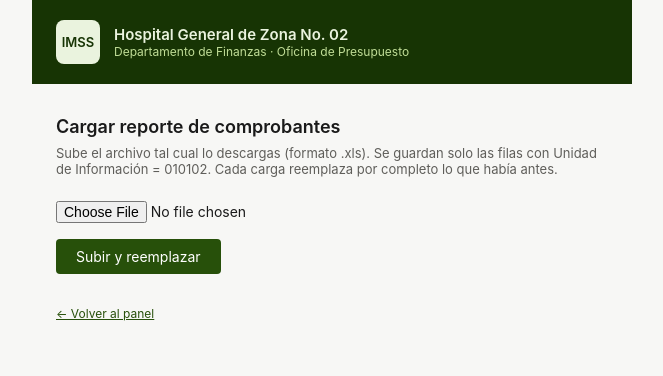
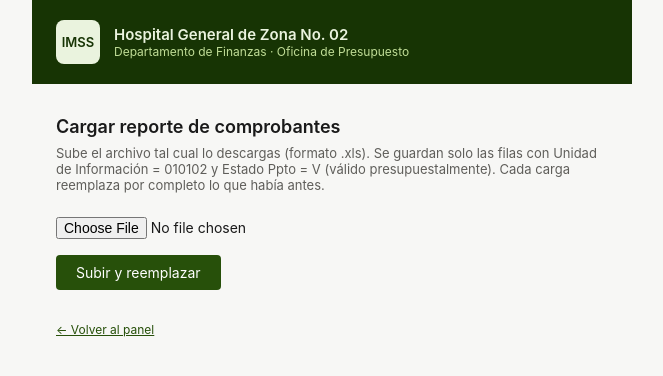
Before and after one commit to GabrielZacariasG/disponibilidad-presupuestal, a Next.js app: page /cargar-comprobantes in a window 1280 px wide. Shown: the top 376 px of the page, without its empty margins (308-971 px from the left). Built offline with nearby package versions, Linux system fonts and the light colour scheme.

Commit message:
Filter rows by 'Estado Ppto' and update error message
Updated filtering logic to include 'Estado Ppto' check and modified error message accordingly.

```diff
--- a/app/cargar-comprobantes/page.js
+++ b/app/cargar-comprobantes/page.js
@@ -27,11 +27,12 @@ async function procesarArchivo(file) {
 
   const filtradas = filas.filter((f) => {
     const ui = f['Unidad de Información'];
-    return ui != null && String(ui).trim() === UI_OBJETIVO;
+    const estadoPpto = f['Estado Ppto'];
+    return ui != null && String(ui).trim() === UI_OBJETIVO && estadoPpto === 'V';
   });
 
   if (filtradas.length === 0) {
-    throw new Error(`No se encontraron filas con Unidad de Información = ${UI_OBJETIVO}. ¿Es el archivo correcto?`);
+    throw new Error(`No se encontraron filas con Unidad de Información = ${UI_OBJETIVO} y Estado Ppto = V. ¿Es el archivo correcto?`);
   }
 
   const resultado = filtradas.map((f) => ({
@@ -101,7 +102,7 @@ export default function CargarComprobantes() {
       <div style={{ padding: '2rem 1.5rem' }}>
         <h1 style={{ fontSize: 18, fontWeight: 600, margin: '0 0 8px' }}>Cargar reporte de comprobantes</h1>
         <p style={{ fontSize: 13, color: 'var(--texto-secundario)', margin: '0 0 1.5rem' }}>
-          Sube el archivo tal cual lo descargas (formato .xls). Se guardan solo las filas con Unidad de Información = {UI_OBJETIVO}.
+          Sube el archivo tal cual lo descargas (formato .xls). Se guardan solo las filas con Unidad de Información = {UI_OBJETIVO} y Estado Ppto = V (válido presupuestalmente).
           Cada carga reemplaza por completo lo que había antes.
         </p>
 
```
